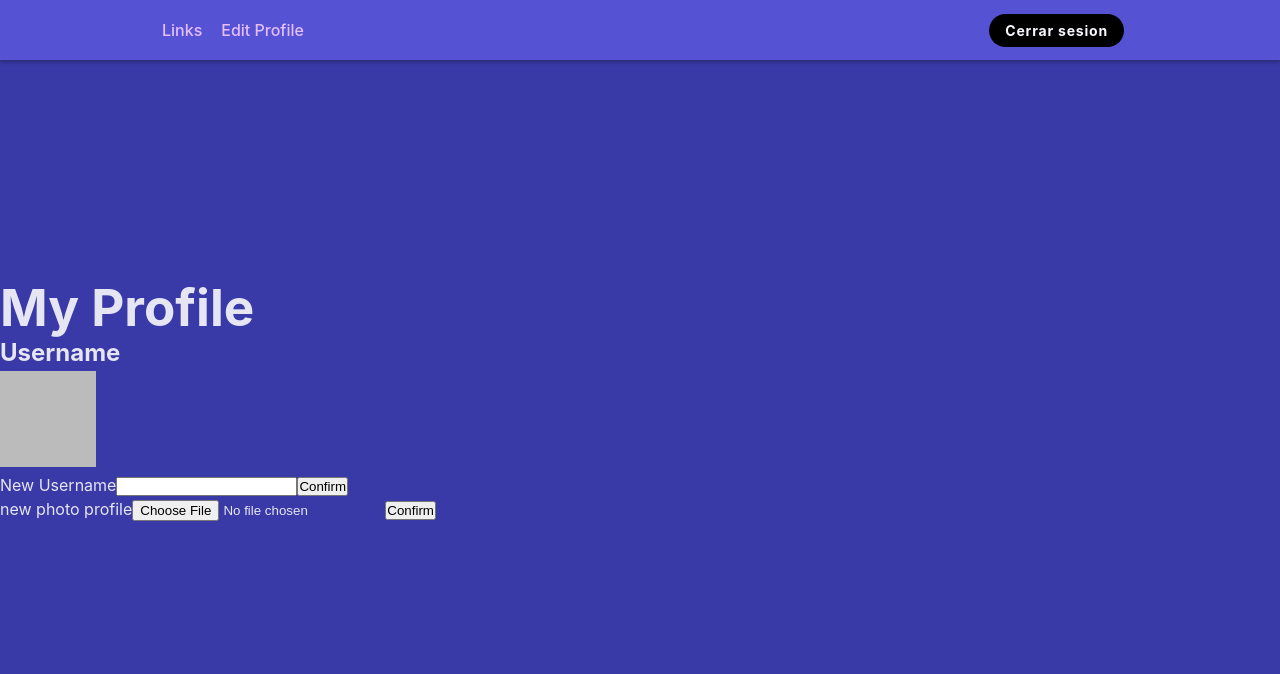
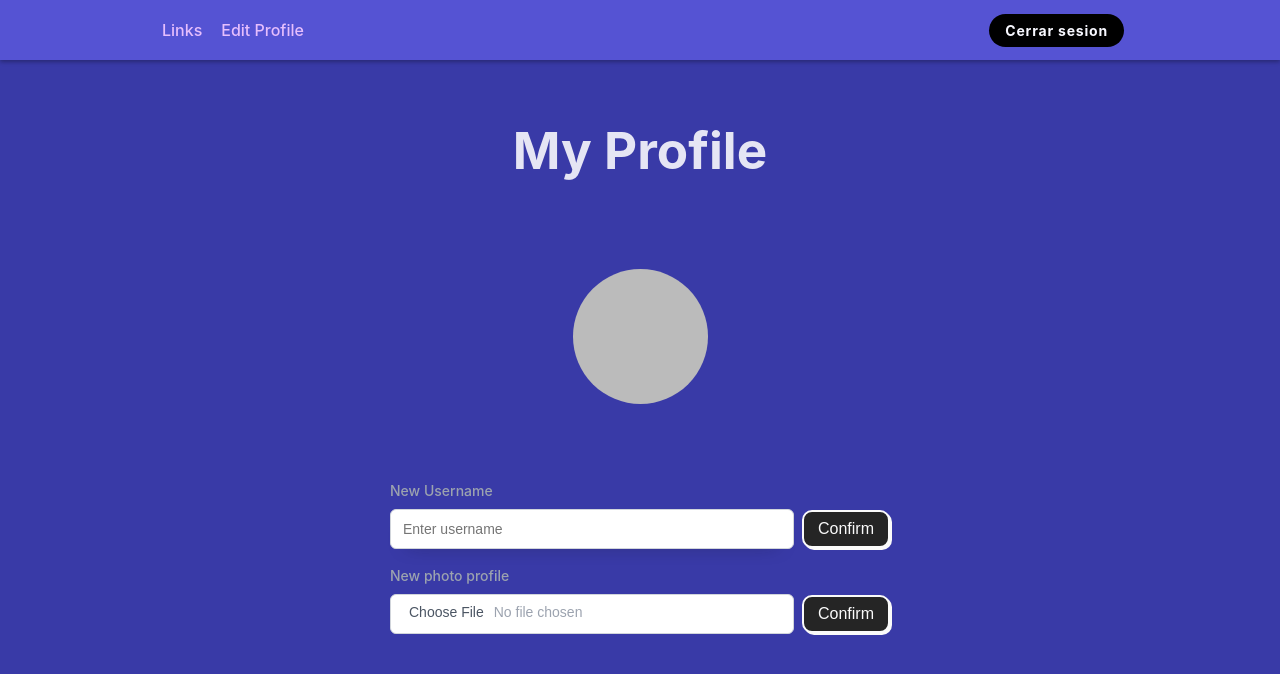
Before and after one commit to Aaron-Cue/alinks-firebase, a React (Vite) app: page /dashboard/profile in a window 1280 px wide. Shown: the top 674 px of the page. Built offline with nearby package versions, Linux system fonts and the light colour scheme; no server answers; the database is empty; sample sign-in values are in the browser's storage.

Commit message:
styles EditProfile

```diff
--- a/src/index.css
+++ b/src/index.css
@@ -44,6 +44,8 @@ body {
 h1 {
   font-size: 3.2em;
   line-height: 1.1;
+  text-align: center;
+  margin: 20px;
 }
 
 h3 {
--- a/src/pages/EditProfile.jsx
+++ b/src/pages/EditProfile.jsx
@@ -3,6 +3,8 @@ import HeaderDashboard from '../components/HeaderDashboard'
 import { updateUser } from '../firebase/firestore.js'
 import useAuth from '../hooks/useAuth.js'
 import { uploadImageToCloudinary } from '../services/cloudinary'
+
+import '../styles/EditProfile.css'
 
 export default function EditProfile() {
   const { currentUser, setCurrentUser, loading } = useAuth()
@@ -47,7 +49,7 @@ export default function EditProfile() {
   }
 
   if (loading) {
-    return <main className='container'>Cargando...</main>
+    return <main className="container">Cargando...</main>
   }
 
   return (
@@ -55,20 +57,29 @@ export default function EditProfile() {
       <HeaderDashboard />
       <h1>My Profile</h1>
 
-      <section>
-        <h2>Username </h2>
-        <p>{currentUser.username}</p>
+      <main className="container">
+        <section className="container">
+          <h2>{currentUser.username}</h2>
           <div>
-          <img src={currentUser.photoURL} alt="your profile image" />
+            <img
+              className="img-profile"
+              src={currentUser.photoURL}
+              alt="your profile image"
+            />
           </div>
         </section>
 
         {currentUser && (
-        <>
-          <form onSubmit={handleSubmitChangeUsername}>
-            <label>
-              New Username
+          <section className="section-profile container">
+            <form
+              onSubmit={handleSubmitChangeUsername}
+              className="form form-inline"
+            >
+              <label className="form-label">New Username</label>
+              <div className="input-button-row">
                 <input
+                  className="dashboard-input input-username-profile"
+                  placeholder="Enter username"
                   type="text"
                   required
                   minLength={3}
@@ -76,19 +87,25 @@ export default function EditProfile() {
                   pattern="^[A-Za-z]+( [A-Za-z]+)*$"
                   title="Solo letras y sin espacios al comienzo y final."
                 />
-            </label>
-            <button>Confirm</button>
+                <button className="button-profile">Confirm</button>
+              </div>
             </form>
 
-          <form onSubmit={handleSubmitChangePhoto}>
-            <label>
-              new photo profile
-              <input type="file" required />
+            <form
+              onSubmit={handleSubmitChangePhoto}
+              className="form form-inline"
+            >
+              <label className="form-label" htmlFor="picture">
+                New photo profile
               </label>
-            <button>Confirm</button>
+              <div className="input-button-row">
+                <input id="picture" type="file" required />
+                <button className="button-profile">Confirm</button>
+              </div>
             </form>
-        </>
+          </section>
         )}
+      </main>
     </>
   )
 }
--- /dev/null
+++ b/src/styles/EditProfile.css
@@ -0,0 +1,90 @@
+.img-profile {
+  width: 135px;
+  height: 135px;
+  border-radius: 50%;
+  margin: 6px;
+}
+
+h2 {
+  font-size: 1.8rem;
+}
+
+.form {
+  display: flex;
+  flex-direction: column;
+  gap: 0.5rem;
+  width: 100%;
+  max-width: 500px;
+}
+
+.form-label {
+  text-align: left;
+  font-size: 0.875rem;
+  color: #9ca3af;
+  font-weight: 500;
+}
+
+.input-button-row {
+  display: flex;
+  gap: 0.5rem;
+  align-items: center;
+  width: 100%;
+}
+
+.dashboard-input,
+input[type="file"] {
+  flex: 1;
+  height: 2.5rem;
+  border-radius: 0.375rem;
+  border: 1px solid #d1d5db;
+  background-color: #fff;
+  padding: 0.5rem 0.75rem;
+  font-size: 0.875rem;
+  color: #111;
+}
+
+input[type="file"] {
+  color: #9ca3af;
+}
+
+input[type="file"]::file-selector-button {
+  border: none;
+  background: transparent;
+  color: #4b5563;
+  font-size: 0.875rem;
+  font-weight: 500;
+}
+
+.form-inline:first-child {
+  margin-bottom: 16px;
+}
+
+.button-profile {
+  font-size: 1rem;
+  color: #fafafa;
+  padding: 8px 14px;
+  border-radius: 10px;
+  border: 2px solid #fafafa;
+  background: #252525;
+  box-shadow: 2px 2px #fafafa;
+  cursor: pointer;
+  transition: all 0.1s ease-in-out;
+  white-space: nowrap;
+}
+
+.button-profile:active {
+  box-shadow: none;
+  transform: translate(2px, 2px);
+}
+
+.input-username-profile {
+  margin: 0;
+}
+
+.section-profile {
+  display: flex;
+  place-content: center;
+  flex-direction: column;
+  align-items: center;
+  padding: 1.5rem;
+}
```
Lines whose indentation alone changed are shown as unchanged.
